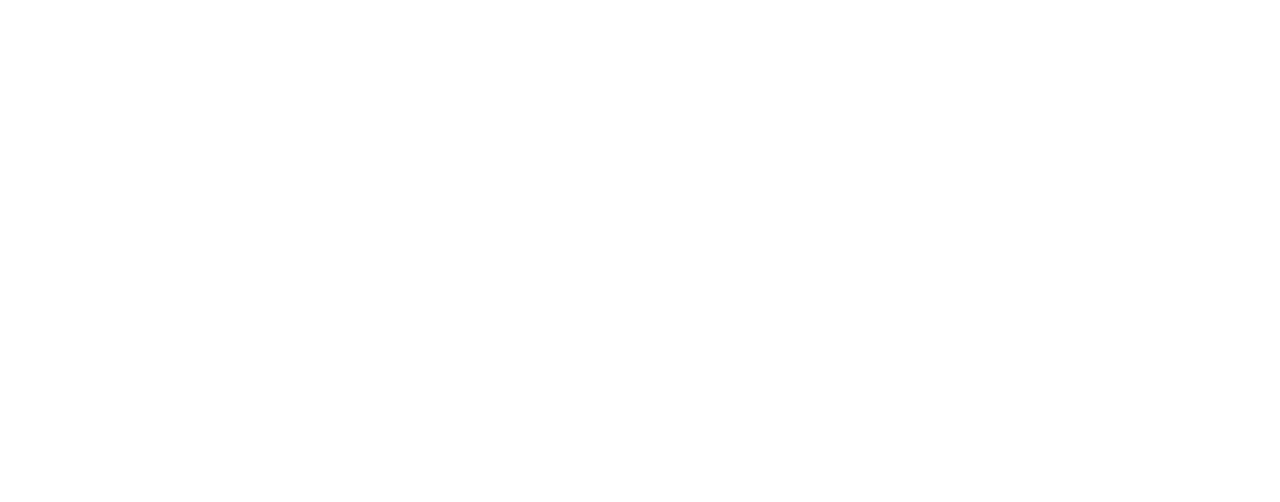
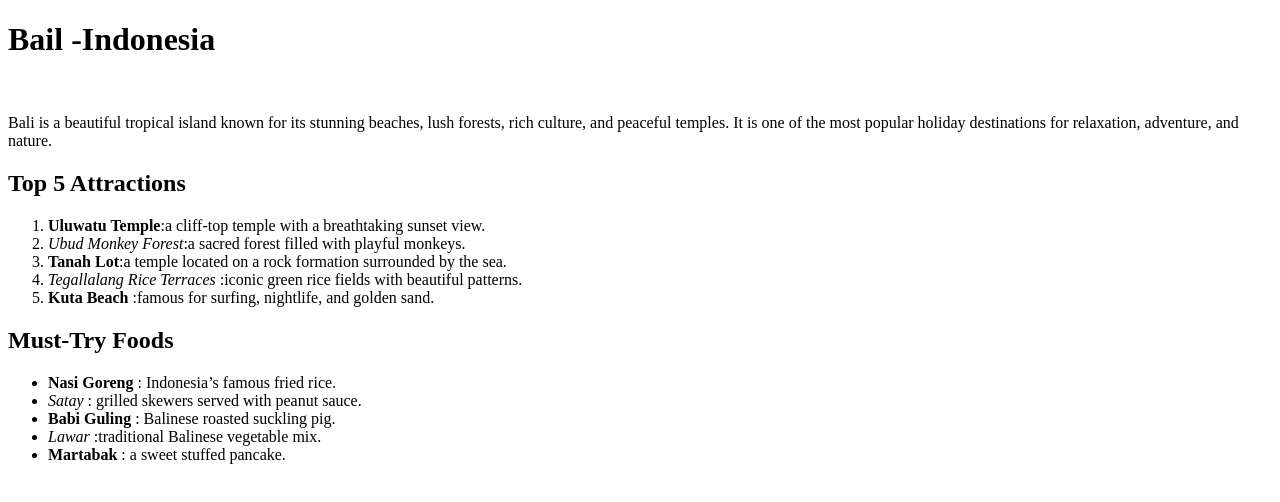
Before and after one commit to acciojob/favorite-holiday-SAfroz12, a website: page main.html in a window 1280 px wide. Drawn offline with Linux system fonts and the light colour scheme.

Commit message:
created a submission

```diff
--- a/main.html
+++ b/main.html
@@ -8,6 +8,70 @@
 
 <body>
 	<!-- the entire body must be written by student -->
+
+
+
+<h1>
+Bail -Indonesia
+</h1>
+	<br>
+	<p>       Bali is a beautiful tropical island known for its stunning beaches, lush forests,
+        rich culture, and peaceful temples. It is one of the most popular holiday destinations
+        for relaxation, adventure, and nature.</p>
+
+
+
+
+	<h2>
+		Top 5 Attractions
+	</h2>
+	<ol>
+
+<li> <strong>Uluwatu Temple</strong>:a cliff-top temple with a breathtaking sunset view.</li>
+
+<li><em>Ubud Monkey Forest</em>:a sacred forest filled with playful monkeys.</li>
+
+	<li>
+		 <strong>Tanah Lot</strong>:a temple located on a rock formation surrounded by the sea.
+	</li>
+	<li><em>Tegallalang Rice Terraces</em> :iconic green rice fields with beautiful patterns.</li>
+
+<li>
+            <strong>Kuta Beach</strong> :famous for surfing, nightlife, and golden sand.
+
+</li>
+
+</ol>
+
+
+	<h2>
+		Must-Try Foods
+	</h2>
+
+	<ul>
+		  <li>
+            <strong>Nasi Goreng</strong> : Indonesia’s famous fried rice.
+        </li>
+        <li>
+            <em>Satay</em> : grilled skewers served with peanut sauce.
+        </li>
+        <li>
+            <strong>Babi Guling</strong> : Balinese roasted suckling pig.
+        </li>
+        <li>
+            <em>Lawar</em> :traditional Balinese vegetable mix.
+        </li>
+        <li>
+            <strong>Martabak</strong> : a sweet stuffed pancake.
+        </li>
+	</ul>
+
+
+
+
+
+
+
     <script type="text/javascript" src="./script.js">
 </script>
 
--- a/script.js
+++ b/script.js
@@ -1 +1 @@
-//your JS code here. If required.
+//your JS code here. If requihttps://www.svgrepo.com/show/345221/three-dots.svgred.
```
